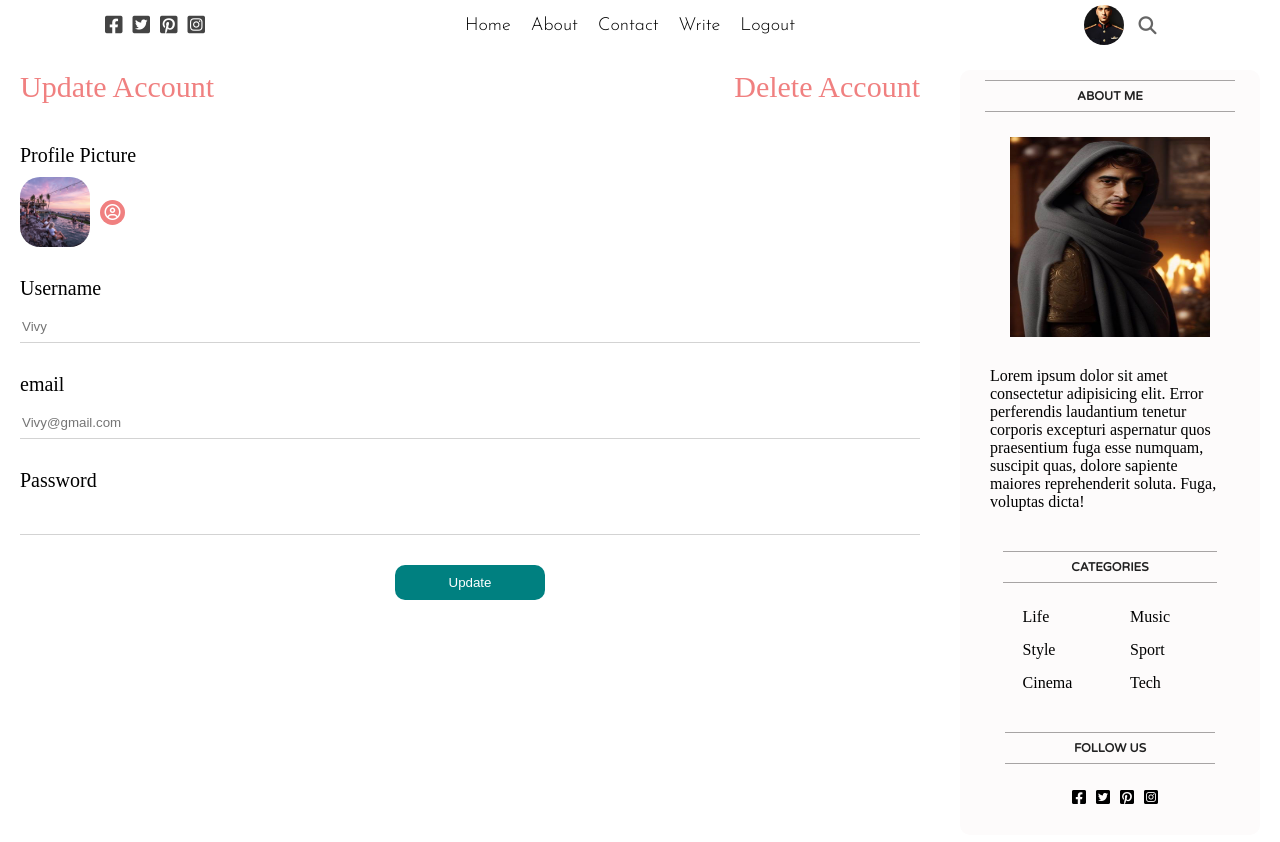
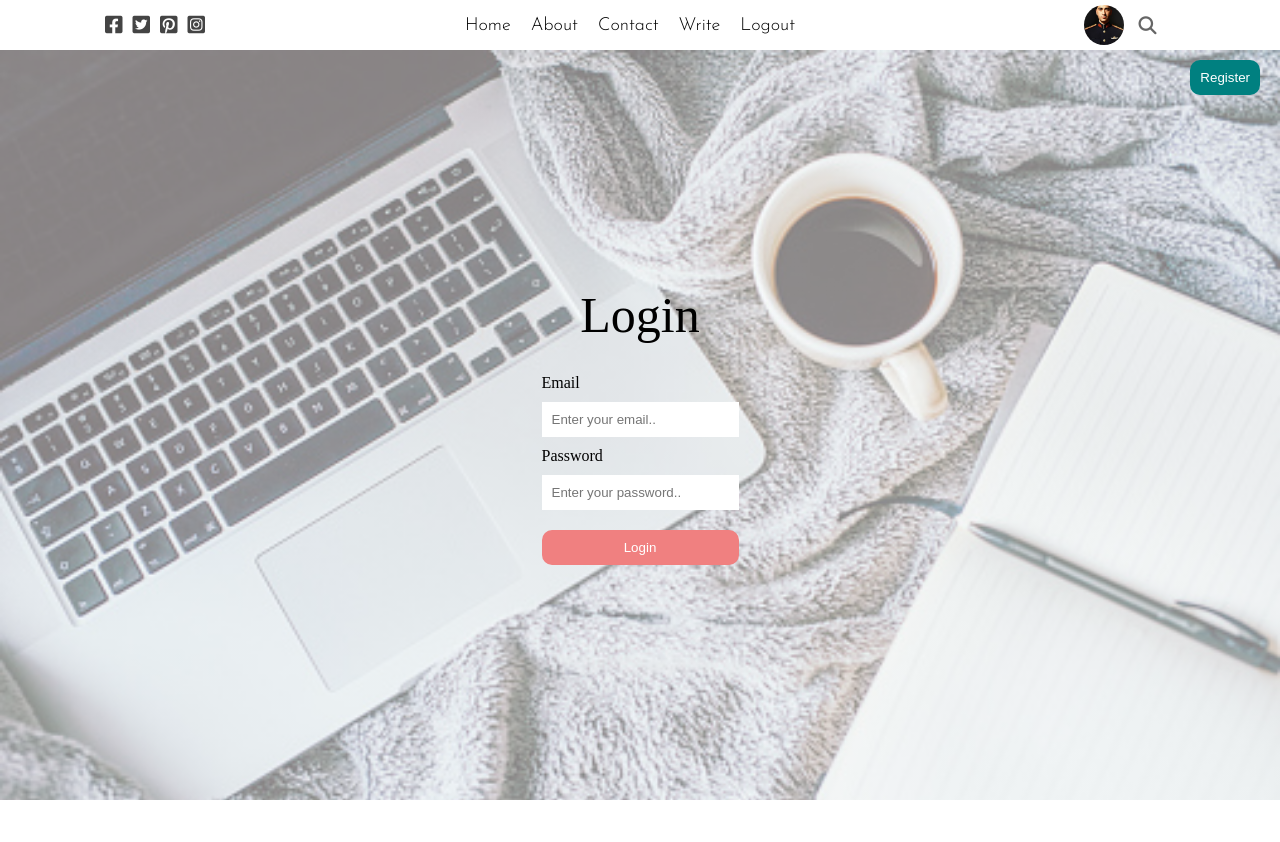
Before and after one commit to Vivy/Personal-Blog, a React (Vite) app: page / in a window 1280 px wide. Shown: the top 842 px of the page. After the commit the page ends 800 px from the top, so only its background shows below. Built offline with nearby package versions, Linux system fonts and the light colour scheme; the HTML template or start-up script is replaced by a standard one.

Commit message:
feat:login with css added

```diff
--- a/src/App.jsx
+++ b/src/App.jsx
@@ -1,4 +1,5 @@
 import Home from './component/pages/home/home';
+import Login from './component/pages/login/login';
 import Settings from './component/pages/settings/settings';
 import Single from './component/pages/single/single';
 import Write from './component/pages/write/write';
@@ -8,7 +9,7 @@
   return (
     <>
       <TopBar />
-      <Settings />
+      <Login />
     </>
   );
 }
--- /dev/null
+++ b/src/component/pages/login/login.css
@@ -0,0 +1,50 @@
+.login{
+  height: calc(100vh - 50px);
+  display: flex;
+  flex-direction: column;
+  align-items: center;
+  justify-content: center;
+  background:linear-gradient(rgba(255,255,255,0.5),rgba(255,255,255,0.5)), url('/image/cover1.jpg');
+  background-size: cover;
+}
+.loginTitle{
+  font-size: 50px;
+}
+
+.loginForm{
+  margin-top: 20px;
+  display: flex;
+  flex-direction: column;
+}
+
+.loginForm>label{
+  margin: 10px 0;
+}
+
+.loginInput{
+  padding: 10px;
+  background-color: white;
+  border: none;
+}
+
+.loginButton{
+  margin-top: 20px;
+  cursor: pointer;
+  background-color:lightcoral;
+  border: none;
+  color: white;
+  border-radius: 10px;
+  padding: 10px;
+}
+
+.loginRegisterButton{
+  position: absolute;
+  top: 60px;
+  right: 20px;
+  cursor: pointer;
+  background-color: teal;
+  border: none;
+  padding: 10px;
+  color: white;
+  border-radius: 10px;
+}
--- /dev/null
+++ b/src/component/pages/login/login.jsx
@@ -0,0 +1,27 @@
+import './login.css';
+
+const Login = () => {
+  return (
+    <div className='login'>
+      <span className='loginTitle'>Login</span>
+      <form className='loginForm'>
+        <label>Email</label>
+        <input
+          type='email'
+          className='loginInput'
+          placeholder='Enter your email..'
+        />
+        <label>Password</label>
+        <input
+          type='password'
+          className='loginInput'
+          placeholder='Enter your password..'
+        />
+        <button className='loginButton'>Login</button>
+      </form>
+      <button className='loginRegisterButton'>Register</button>
+    </div>
+  );
+};
+
+export default Login;
```
Also changed, not shown: public/image/cover1.jpg (added).
